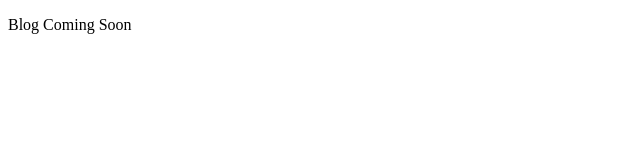
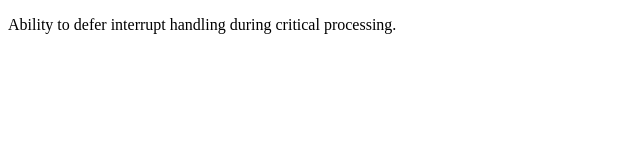
Before and after one commit to brandongagon/brandongagon.github.io, a plain HTML site: page index.html in a window 1280 px wide. Shown: the whole page, without its empty margins (0-640 px from the left). Drawn offline with Linux system fonts and the light colour scheme.

Commit message:
Update index.html

```diff
--- a/index.html
+++ b/index.html
@@ -18,7 +18,9 @@
 
 <body>
 
-  <p>Blog Coming Soon</p>
+  <header>
+   <p>Ability to defer interrupt handling during critical processing.</p>
+  </header>
   <!--
   <script src="js/scripts.js"></script>
   -->
```
